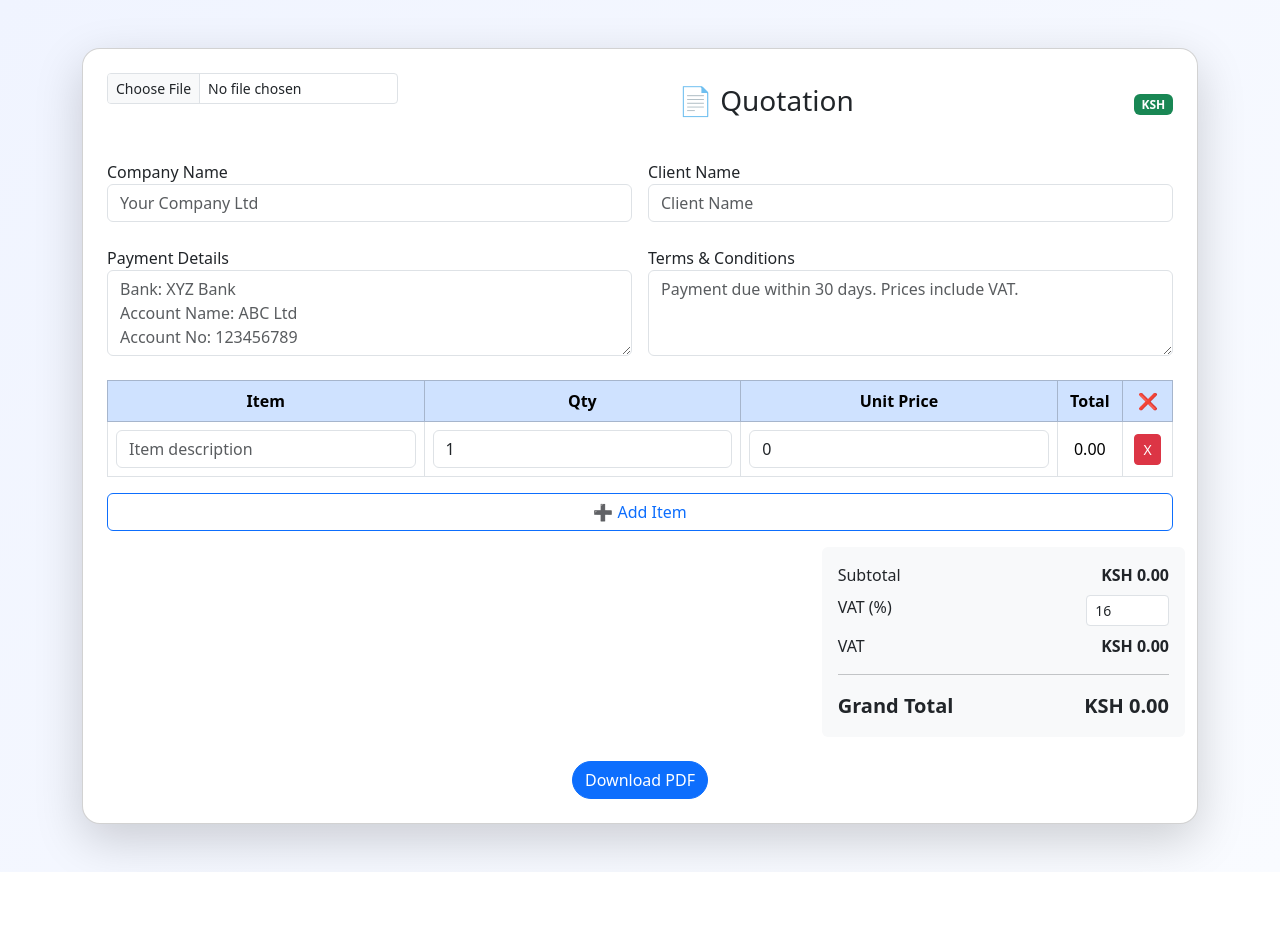
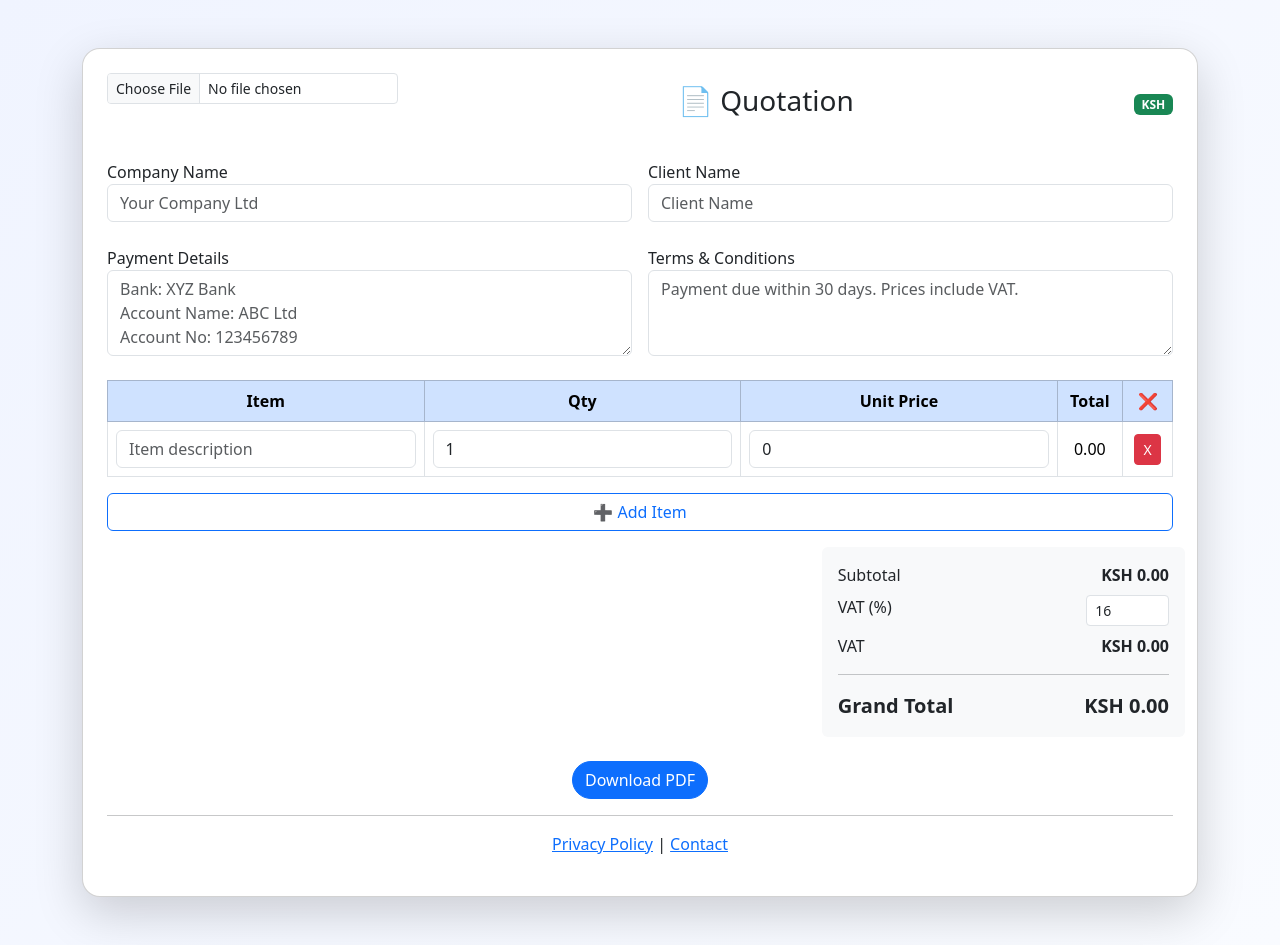
Before and after one commit to LarrryBarasa/LarrryBarasa.github.io, a plain HTML site: page index.html in a window 1280 px wide. Before the commit the page ends 872 px from the top, so only its background shows below. Drawn offline with nearby package versions, Linux system fonts and the light colour scheme.

Commit message:
Update index.html

```diff
--- a/index.html
+++ b/index.html
@@ -82,6 +82,14 @@ body { background: linear-gradient(135deg, #f0f4ff, #f9fbff); }
 <div class="text-center mt-4">
 <button class="btn btn-primary" onclick="generatePDF()">Download PDF</button>
 </div>
+
+    <hr>
+<p class="text-center">
+  <a href="privacy.html">Privacy Policy</a> |
+  <a href="mailto:hillary.ojiambo.barasa@gmail.om">Contact</a>
+</p>
+
+
 
 </div>
 </div>
```
